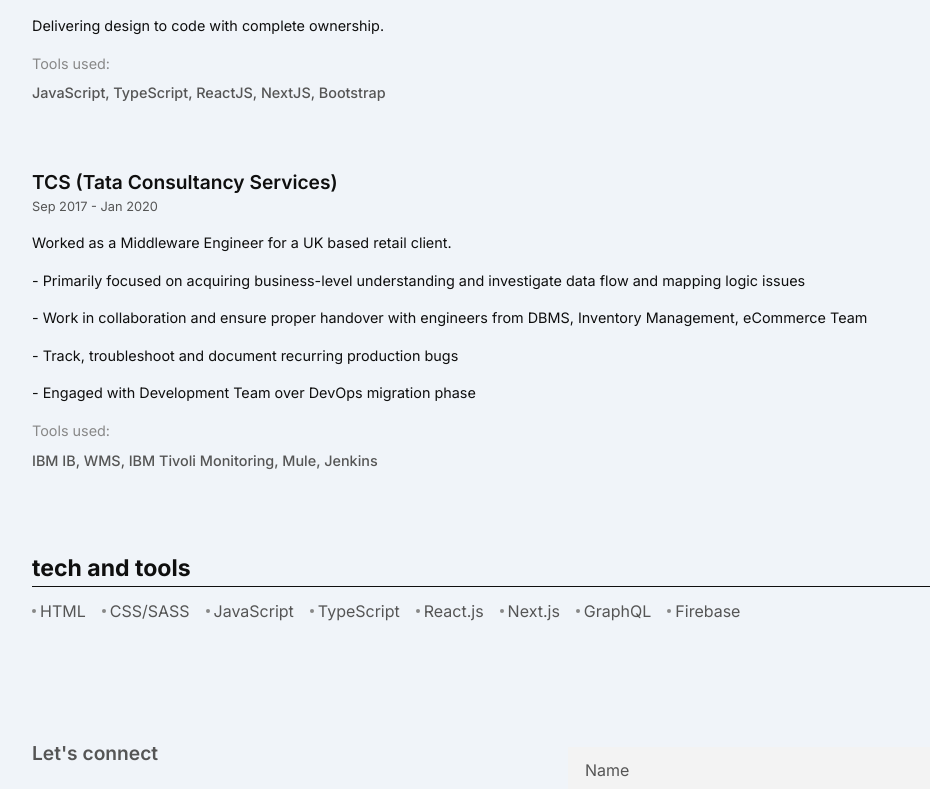
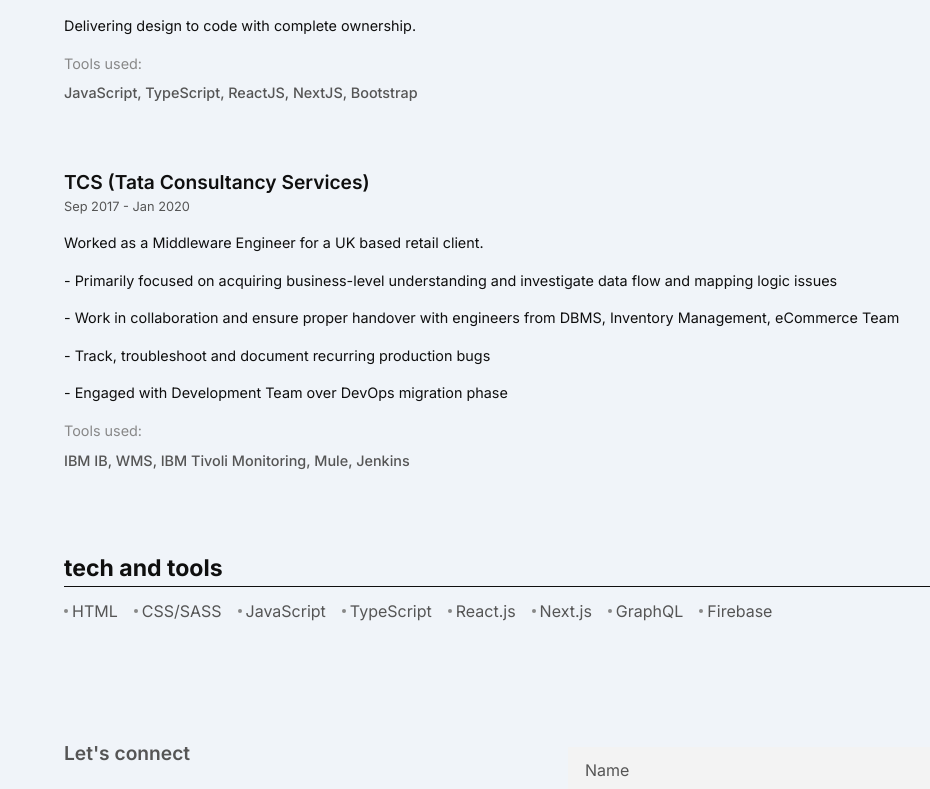
Before and after one commit to sanjibdey104/portfolio-v1, a Next.js app: page / in a window 1280 px wide. Shown: the part 578-1367 px from the top of the page, without its empty margins (112-1042 px from the left). Built offline with nearby package versions, Linux system fonts and the light colour scheme.

Commit message:
update: preload theme to prevent fouc

```diff
--- a/components/custom/CustomHead.js
+++ b/components/custom/CustomHead.js
@@ -30,7 +30,7 @@
         crossOrigin="true"
       />
       <link
-        href="https://fonts.googleapis.com/css2?family=Epilogue:ital,wght@0,100..900;1,100..900&family=Inter:ital,opsz,wght@0,14..32,100..900;1,14..32,100..900&display=swap"
+        href="https://fonts.googleapis.com/css2?family=Inter:ital,opsz,wght@0,14..32,100..900;1,14..32,100..900&display=swap"
         rel="stylesheet"
       />
     </Head>
--- /dev/null
+++ b/lib/theme-init.js
@@ -0,0 +1,10 @@
+export const themeInitScript = `
+(function() {
+  try {
+    var stored = localStorage.getItem('theme');
+    var systemPrefersDark = window.matchMedia('(prefers-color-scheme: dark)').matches;
+    var theme = stored || (systemPrefersDark ? 'dark' : 'light');
+    document.documentElement.setAttribute('data-theme', theme);
+  } catch(e) {}
+})();
+`;
--- a/pages/_document.js
+++ b/pages/_document.js
@@ -1,5 +1,6 @@
-import Document from "next/document";
+import Document, { Html, Head, Main, NextScript } from "next/document";
 import { ServerStyleSheet } from "styled-components";
+import { themeInitScript } from "../lib/theme-init"; // ✅ import from lib
 
 export default class MyDocument extends Document {
   static async getInitialProps(ctx) {
@@ -28,4 +29,18 @@
       sheet.seal();
     }
   }
+
+  render() {
+    return (
+      <Html>
+        <Head />
+        <body>
+          {/* 🟡 Add script to set theme before React loads */}
+          <script dangerouslySetInnerHTML={{ __html: themeInitScript }} />
+          <Main />
+          <NextScript />
+        </body>
+      </Html>
+    );
+  }
 }
--- a/styles/globalStyles.js
+++ b/styles/globalStyles.js
@@ -45,10 +45,11 @@
 
     body {
         width: 100%;
-        line-height: 1.5;
         background-color: var(--bg-light);
         font-family: var(--font-primary);
         color: var(--fg-light);
+        line-height: 1.5;
+        font-size: 1rem;
     }
 
     a, button, input,textarea {
@@ -77,7 +78,7 @@
     }
 
     .container {
-        width: 80%;
+        width: 75%;
         margin: 0 auto;
         max-width: 1100px;
         min-height: 100vh;
```
